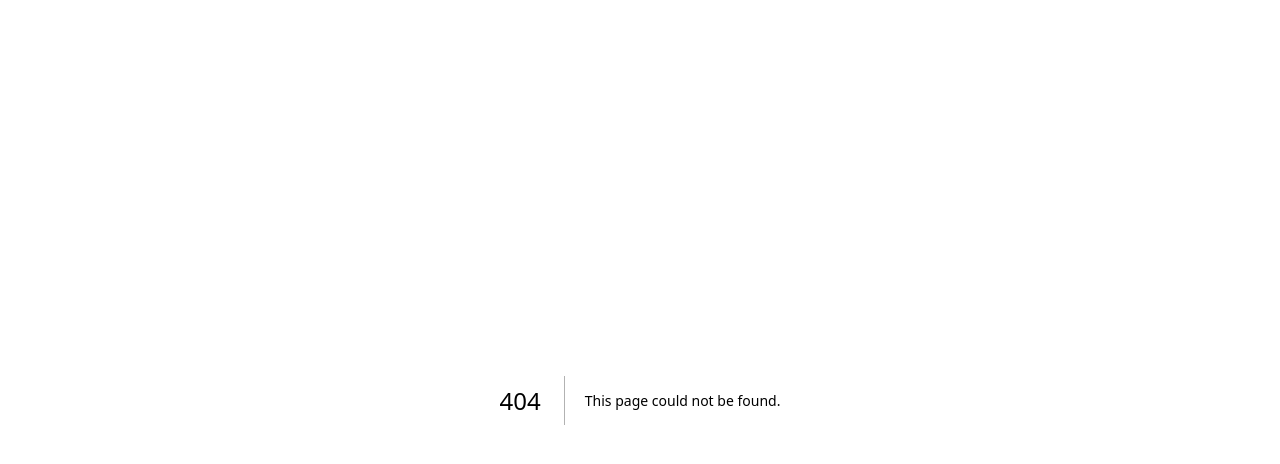
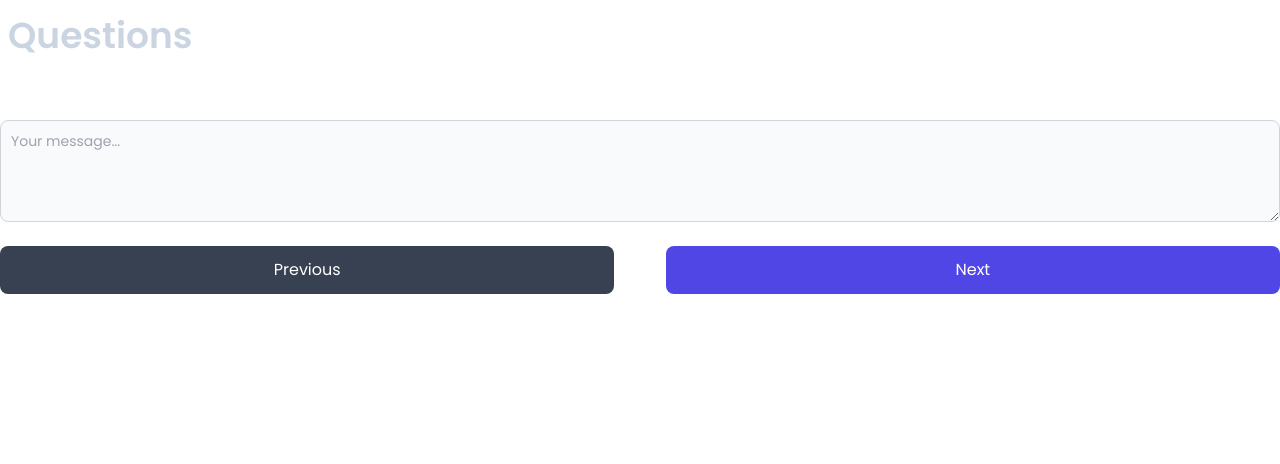
Before and after one commit to Akshat-Jaiswal-8/HackVortex-CodeStorm, a Next.js app in the folder client/: page /theoretical in a window 1280 px wide. Before the commit this address had no page. Shown: the top 464 px of the page. Built offline with nearby package versions, Linux system fonts and the light colour scheme.

Commit message:
feat: theoretical ques

```diff
--- /dev/null
+++ b/client/app/theoretical/page.tsx
@@ -0,0 +1,74 @@
+"use client";
+import data from "../_data/Theoretical.json";
+import { useEffect, useState } from "react";
+
+const Theoretical = () => {
+  const [currentQuestion, setCurrentQuestion] = useState("");
+  const [currentQuestionIndex, setCurrentQuestionIndex] = useState(0);
+  const [userAnswers, setUserAnswers] = useState<string[]>([]);
+
+  const handleAnswer = (e: React.ChangeEvent<HTMLTextAreaElement>) => {
+    const updatedAnswers = [...userAnswers];
+    updatedAnswers[currentQuestionIndex] = e.target.value;
+    setUserAnswers(updatedAnswers);
+  };
+
+  const handleNextQuestion = () => {
+    if (currentQuestionIndex < data.length - 1) {
+      setCurrentQuestionIndex(currentQuestionIndex + 1);
+    }
+  };
+
+  const handlePreviousQuestion = () => {
+    if (currentQuestionIndex > 0) {
+      setCurrentQuestionIndex(currentQuestionIndex - 1);
+    }
+  };
+
+  useEffect(() => {
+    if (currentQuestionIndex < data.length) {
+      setCurrentQuestion(data[currentQuestionIndex].question);
+    }
+  }, [currentQuestionIndex]);
+
+  return (
+    <div>
+      <h1 className={"text-slate-300 text-4xl font-semibold pl-2 py-4"}>
+        Questions
+      </h1>
+      <div>
+        <div className="mt-4 text-2xl text-white">
+          Ques {currentQuestionIndex + 1}. {currentQuestion}
+        </div>
+        <div>
+          <textarea
+            id="message"
+            rows={4}
+            className="block p-2.5 w-full text-sm text-gray-900 bg-gray-50 rounded-lg border border-gray-300 focus:ring-blue-500 focus:border-blue-500 dark:bg-gray-700 dark:border-gray-600 dark:placeholder-gray-400 dark:text-white dark:focus:ring-blue-500 dark:focus:border-blue-500"
+            placeholder="Your message..."
+            value={userAnswers[currentQuestionIndex] || ""}
+            onChange={handleAnswer}
+          ></textarea>
+        </div>
+      </div>
+      <div className="flex justify-between w-full mt-6">
+        <button
+          onClick={handlePreviousQuestion}
+          className="w-[48%] py-3 bg-gray-700 hover:bg-gray-600 rounded-lg text-white"
+          disabled={currentQuestionIndex === 0}
+        >
+          Previous
+        </button>
+        <button
+          onClick={handleNextQuestion}
+          className="w-[48%] py-3 bg-indigo-600 hover:bg-indigo-500 rounded-lg text-white"
+          disabled={currentQuestionIndex >= data.length - 1}
+        >
+          Next
+        </button>
+      </div>
+    </div>
+  );
+};
+
+export default Theoretical;
```
Also changed, not shown: 1 other file (tests, documents, lock files or other folders).
